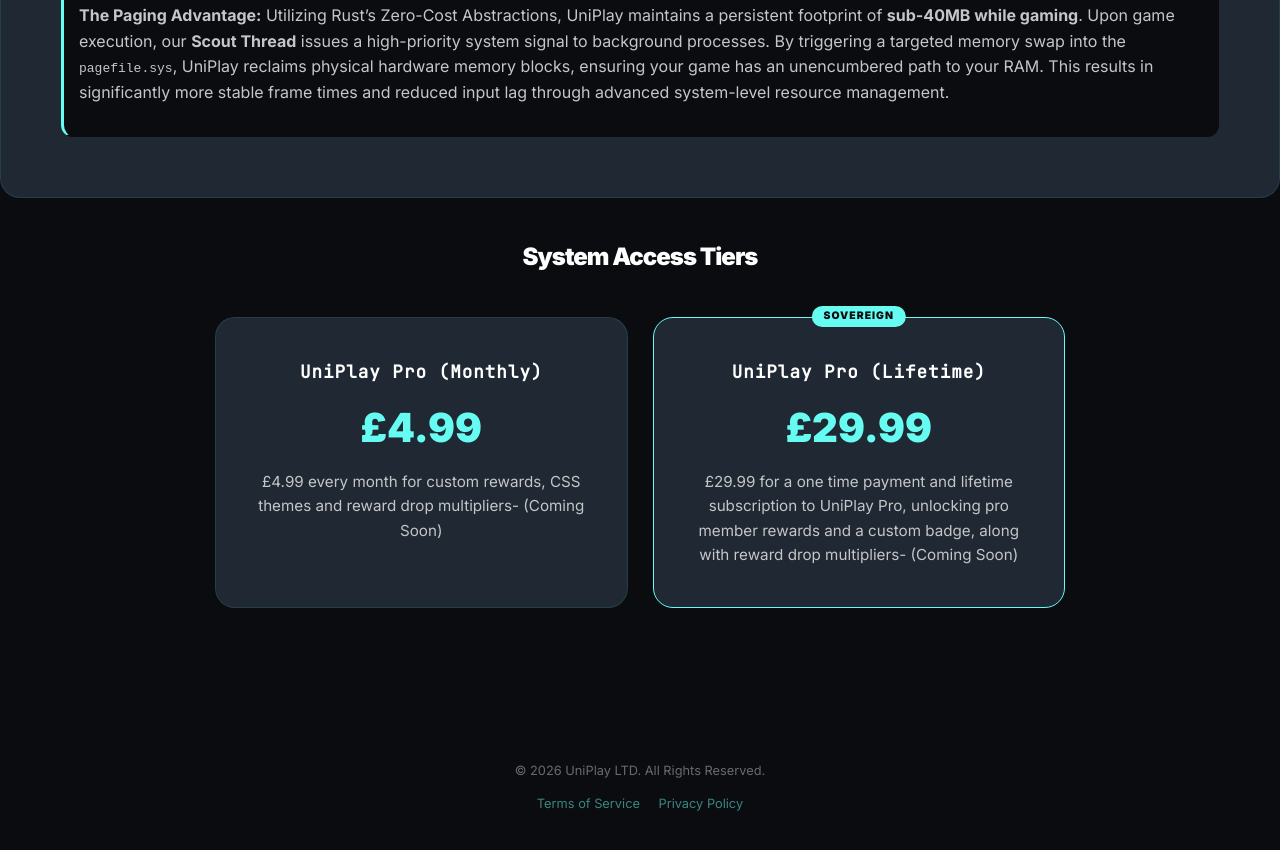
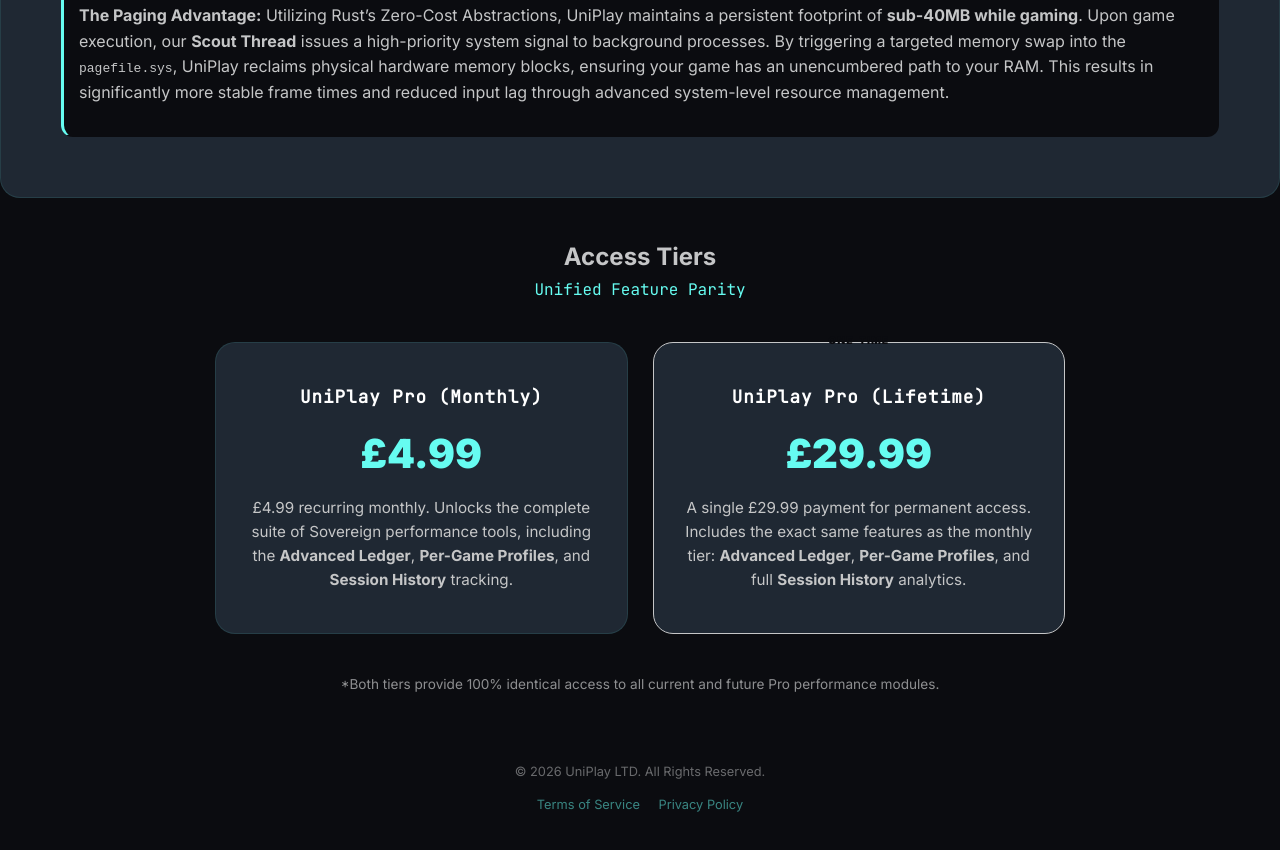
Before and after one commit to Ia-Irfan00/uniplay-web, a plain HTML site: page index.html in a window 1280 px wide. Shown: the part 992-1842 px from the top of the page. Drawn offline with Linux system fonts and the light colour scheme.

Commit message:
Implemented feature parity between Monthly and Lifetime tiers

```diff
--- a/index.html
+++ b/index.html
@@ -113,30 +113,34 @@
                 <p><strong>The Paging Advantage:</strong> Utilizing Rust’s Zero-Cost Abstractions, UniPlay maintains a persistent footprint of <strong>sub-40MB while gaming</strong>. Upon game execution, our <strong>Scout Thread</strong> issues a high-priority system signal to background processes. By triggering a targeted memory swap into the <code>pagefile.sys</code>, UniPlay reclaims physical hardware memory blocks, ensuring your game has an unencumbered path to your RAM. This results in significantly more stable frame times and reduced input lag through advanced system-level resource management.</p>
             </div>
         </section>
-        <section class="container" style="margin-bottom: 100px;">
-    <h2 style="text-align: center; color: white; margin-bottom: 40px; font-family: 'Inter', sans-serif; font-weight: 900; letter-spacing: -1px;">System Access Tiers</h2>
+        <section>
+    <h2 style="text-align: center;">Access Tiers</h2>
+    <p style="text-align: center; margin-top: -20px; font-size: 1rem; color: var(--accent); font-family: 'JetBrains Mono';">Unified Feature Parity</p>
 
     <div class="pricing-grid">
         <div class="price-card">
             <h3 style="color: var(--white); margin: 0; font-family: 'JetBrains Mono', monospace; letter-spacing: 1px; font-size: 1.1rem;">UniPlay Pro (Monthly)</h3>
             <div class="price-amount">£4.99</div>
             <p style="margin: 0; font-size: 0.95rem; line-height: 1.6; color: var(--text);">
-                £4.99 every month for custom rewards, CSS themes and reward drop multipliers- (Coming Soon)
+                £4.99 recurring monthly. Unlocks the complete suite of Sovereign performance tools, including the <strong>Advanced Ledger</strong>, <strong>Per-Game Profiles</strong>, and <strong>Session History</strong> tracking.
             </p>
         </div>
 
-        <div class="price-card" style="border-color: var(--accent); position: relative;">
-            <div style="position: absolute; top: -12px; left: 50%; transform: translateX(-50%); background: var(--accent); color: var(--bg); padding: 2px 12px; border-radius: 20px; font-size: 0.65rem; font-weight: 900; letter-spacing: 1px;">SOVEREIGN</div>
+        <div class="price-card" style="border-color: var(--sovereign); position: relative;">
+            <div style="position: absolute; top: -12px; left: 50%; transform: translateX(-50%); background: var(--sovereign); color: var(--bg); padding: 2px 12px; border-radius: 20px; font-size: 0.65rem; font-weight: 900; letter-spacing: 1px;">ONE-TIME</div>
 
             <h3 style="color: var(--white); margin: 0; font-family: 'JetBrains Mono', monospace; letter-spacing: 1px; font-size: 1.1rem;">UniPlay Pro (Lifetime)</h3>
             <div class="price-amount">£29.99</div>
             <p style="margin: 0; font-size: 0.95rem; line-height: 1.6; color: var(--text);">
-                £29.99 for a one time payment and lifetime subscription to UniPlay Pro, unlocking pro member rewards and a custom badge, along with reward drop multipliers- (Coming Soon)
+                A single £29.99 payment for permanent access. Includes the exact same features as the monthly tier: <strong>Advanced Ledger</strong>, <strong>Per-Game Profiles</strong>, and full <strong>Session History</strong> analytics.
             </p>
         </div>
     </div>
+
+    <p style="text-align: center; margin-top: 30px; font-size: 0.85rem; opacity: 0.7;">
+        *Both tiers provide 100% identical access to all current and future Pro performance modules.
+    </p>
 </section>
-
 
 
 <footer>
```
